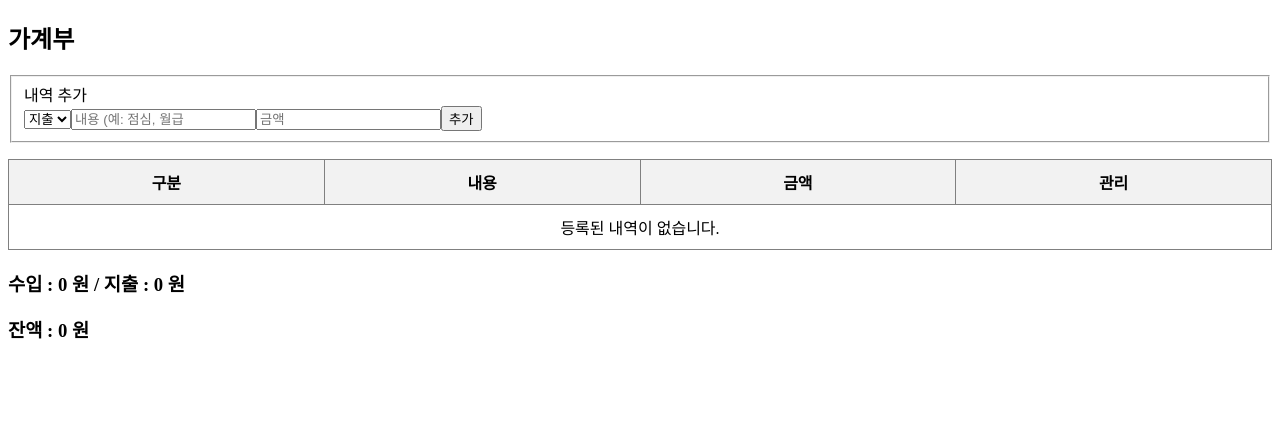
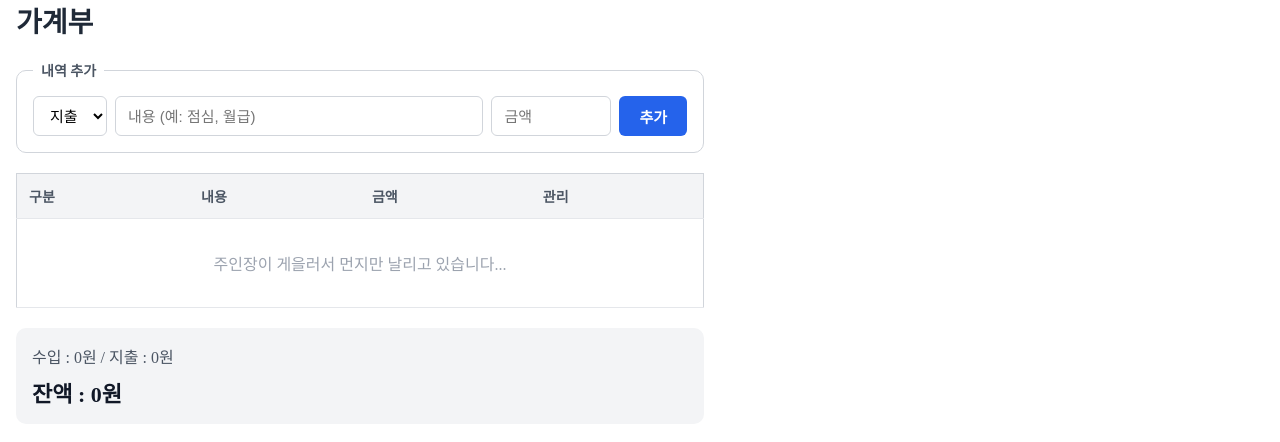
Before and after one commit to ryan7715/react-03-expense, a React (Vite) app: page / in a window 1280 px wide. Shown: the top 442 px of the page. Built offline with nearby package versions, Linux system fonts and the light colour scheme.

Commit message:
스타일링 적용

```diff
--- a/package.json
+++ b/package.json
@@ -22,6 +22,7 @@
     "eslint-plugin-react-hooks": "^7.1.1",
     "eslint-plugin-react-refresh": "^0.5.7",
     "globals": "^17.13.0",
+    "prettier": "^3.9.10",
     "vite": "^8.3.4"
   }
 }
--- a/src/App..jsx
+++ b/src/App..jsx
@@ -1,36 +1,24 @@
-import {useState} from "react";
+import { useState } from "react";
+import styles from "./App.module.css";
 
 function App() {
-    const [type, setType] = useState("expense")
+    const [type, setType] = useState("expense");
     const [title, setTitle] = useState("");
     const [amount, setAmount] = useState("");
     const [list, setList] = useState([]);
 
-    const handleChangeTitle = (event) => {
+    const handleChangeType = event => {
+        setType(event.target.value);
+    };
+    const handleChangeTitle = event => {
         setTitle(event.target.value);
-    }
-    const handleChangeAmount = (event) => {
+    };
+    const handleChangeAmount = event => {
         setAmount(event.target.value);
-    }
-    const handleChangeType = (event) => {
-        setType(event.target.value);
-    }
+    };
 
-    const handleSubmit = (event) => {
+    const handleSubmit = event => {
         event.preventDefault();
-
-
-        // 입력된 3개의 state를 통해 list에 저장할 객체를 만들어야 함
-        // 객체의 프로퍼티는 key : value 의 꼴이고
-        // key 자리에 쓴건 string으로 자바스크립트 가 판단하고
-        // value 자리에 쓴건 변수로 판단
-
-        // list에 저장을 하기 전에,
-        // '저장을 하지 말아야 될 조건' 탐색을 미리 진행해줘야 됨
-
-        // 저장을 하지 말아야 할 조건 1
-        // 숫자가 정삭적이어야 함. => 입력된 숫자가 + 값이어야 함
-
 
         const parseAmount = Number(amount);
         const parseTitle = title.trim();
@@ -39,16 +27,9 @@
             return;
         }
 
-        // 저장을 하지 말아야 할 조건 2
-        // 'title에 글자가 있어야 함'을 체크하기 위해
-        // string 타입의 변수에 trim() 메서드를 쓸 수 있음
-
-
         const newRecord = {
             type: type,
             title: title,
-            // amount(금액)은 input에서 들어올 때 string 으로 들어옴
-            // 이걸 우리는 number 타입으로 변환해서 저장해야 함
             amount: parseAmount,
         };
 
@@ -56,68 +37,54 @@
         setTitle("");
         setAmount("");
         setType("expense");
-    }
+    };
 
-
-    const handleDelete = (index) => {
-        // react는 state의 값을 감시해서 화면을 갱신하는데, 그 감시 대상은 stack 영역임
-        // 그러니까 새로운 array를 만들어서 list를 갱신해줘야 함
-        const newList = list.filter((item, i) => i !== index);
+    const handleDelete = index => {
+        const newList = list.filter((_, i) => i !== index);
         setList(newList);
-    }
-
+    };
 
     const totalIncome = list.reduce((sum, item) => {
-        // type이 income인 것들의 합계
-        // 함수 몸통에 써주는 내용을 하나의 요소가 빠져나온 상태의 식
         return item.type === "income" ? sum + item.amount : sum;
-
     }, 0);
 
     const totalExpense = list.reduce((sum, item) => {
-        // type이 expense의 것들의 합계
         return item.type === "expense" ? sum + item.amount : sum;
     }, 0);
 
     const balance = totalIncome - totalExpense;
 
     return (
-        <>
-            <h2>가계부</h2>
-            <fieldset>
-                <lagend>내역 추가</lagend>
-                <form onSubmit={handleSubmit}>
-                    <select
-                        // select는 사용자가 option을 선택함으로서
-                        // 선택된 option의 value로 select의 value가 '변함'
-                        onChange={handleChangeType}
-                        value={type}
-                    >
+        <div className={styles.container}>
+            <h2 className={styles.title}>가계부</h2>
+            <fieldset className={styles.fieldSet}>
+                <legend className={styles.legend}>내역 추가</legend>
+                <form className={styles.form} onSubmit={handleSubmit}>
+                    <select className={styles.select} onChange={handleChangeType} value={type}>
                         <option value={"expense"}>지출</option>
                         <option value={"income"}>수입</option>
                     </select>
-                    <input placeholder={"내용 (예: 점심, 월급"}
+                    <input
+                        className={styles.input}
+                        placeholder={"내용 (예: 점심, 월급)"}
                         onChange={handleChangeTitle}
                         value={title}
                     />
                     <input
+                        className={styles.amountInput}
                         placeholder={"금액"}
                         type={"number"}
                         min={0}
                         onChange={handleChangeAmount}
+                        value={amount}
                     />
-                    <button type={"submit"}>추가</button>
+                    <button type={"submit"} className={styles.addButton}>
+                        추가
+                    </button>
                 </form>
             </fieldset>
-            <table
-                border={1}
-                cellPadding={10}
-                style={{
-                    width: "100%",
-                    borderCollapse: "collapse",
-                    marginTop: "16px",
-                }}>
-                <thead style={{backgroundColor: "#f2f2f2"}}>
+            <table className={styles.table}>
+                <thead>
                     <tr>
                         <th>구분</th>
                         <th>내용</th>
@@ -126,46 +93,47 @@
                     </tr>
                 </thead>
                 <tbody>
-                {/* 조건부 랜더링 : list 요소가 없으면 안내 문구를 보여주도록 */}
                     {list.length === 0 && (
                         <tr>
-                        <td colSpan={4} style={{textAlign: "center"}}>
-                            등록된 내역이 없습니다.
+                            <td colSpan={4} className={styles.empty}>
+                                주인장이 게을러서 먼지만 날리고 있습니다...
                             </td>
                         </tr>
                     )}
                     {list.map((item, index) => {
                         return (
                             <tr key={index}>
-                            <td>{item.type === "income" ? "수당" : "지출"}</td>
+                                <td>{item.type === "income" ? "수입" : "지출"}</td>
                                 <td>{item.title}</td>
-                            <td style={{
-                                color: item.type === "income" ? "blue" : "red"
-                            }}>
+                                <td
+                                    className={
+                                        item.type === "income" ? styles.income : styles.expense
+                                    }>
                                     {item.type === "income" ? "+" : "-"}
                                     {item.amount.toLocaleString()}
                                 </td>
                                 <td>
-                                <button onClick={() => {
-                                    // 해야 되는 일
-                                    // list에서 index번호의 요소를 삭제
+                                    <button
+                                        className={styles.deleteButton}
+                                        onClick={() => {
                                             handleDelete(index);
-                                }}>삭제
+                                        }}>
+                                        삭제
                                     </button>
                                 </td>
                             </tr>
-                    )
+                        );
                     })}
                 </tbody>
             </table>
-
-            {/*
-            list라고 하는 array (state)를 가지고 하나의 값을 구하는 행위
-            => list.redouce() => 얘의 코드가 길어지겠다.
-            */}
-            <h3>수입 : {totalIncome.toLocaleString()} 원 / 지출 : {totalExpense.toLocaleString()} 원</h3>
-            <h3>잔액 : {balance.toLocaleString()} 원</h3>
-        </>
+            <div className={styles.summary}>
+                <h3 className={styles.summaryText}>
+                    수입 : {totalIncome.toLocaleString()}원 / 지출 : {totalExpense.toLocaleString()}
+                    원
+                </h3>
+                <h3 className={styles.balance}>잔액 : {balance.toLocaleString()}원</h3>
+            </div>
+        </div>
     );
 }
 
--- /dev/null
+++ b/src/App.module.css
@@ -0,0 +1,159 @@
+.container {
+    width: 100%;
+    max-width: 720px;
+    padding: 0 16px;
+    color: #1f2937;
+}
+
+.title {
+    font-size: 28px;
+    font-weight: 700;
+    margin-bottom: 20px;
+}
+
+.fieldSet {
+    border: 1px solid #d1d5db;
+    border-radius: 10px;
+    padding: 16px;
+    background-color: white;
+}
+
+.legend {
+    padding: 0 8px;
+    font-size: 14px;
+    font-weight: 600;
+    color: #4b5563;
+}
+
+.form {
+    display: flex;
+    gap: 8px;
+}
+
+.select,
+.input,
+.amountInput {
+    height: 40px;
+    padding: 0 12px;
+    font-size: 15px;
+    border: 1px solid #d1d5db;
+    border-radius: 6px;
+    background-color: white;
+}
+
+.select:hover,
+.input:hover,
+.amountInput:hover
+.input:focus,
+.amountInput:focus{
+    outline: 2px solid #2563eb;
+    border-color: #2563eb;
+}
+
+/*
+    select 태그는 기본적으로 갖고 있는 option에서 화면에 출력되는 내용들 중
+    가장 긴게 출력됐을 때의 크기를 최소값으로 가짐
+ */
+
+.input {
+    flex: 1;
+    min-width: 0;
+}
+
+.amountInput {
+    width: 120px;
+}
+
+.addButton {
+    height: 40px;
+    padding: 0 20px;
+    font-size: 15px;
+    font-weight: 600;
+    color: white;
+    background-color: #2563eb;
+    border: none;
+    border-radius: 6px;
+    cursor: pointer;
+}
+
+.addButton:hover {
+    background-color: #1d4ed8;
+}
+
+.table {
+    width: 100%;
+    margin-top: 20px;
+    border-collapse: collapse;
+    background-color: white;
+    border: 1px solid #d1d5db;
+}
+
+.table th,
+.table td {
+    padding: 12px;
+    text-align: left;
+    border-bottom: 1px solid #e5e7eb;
+}
+
+.table thead {
+    background-color: #f3f4f6;
+}
+
+.table th {
+    font-size: 14px;
+    font-weight: 600;
+    color: #4b5563;
+}
+
+.table tbody tr:hover {
+    background-color: #f9fafb;
+}
+
+.table td.empty {
+    text-align: center;
+    padding: 32px 12px;
+    color: #9ca3af;
+}
+
+.income {
+    color: #2563eb;
+    font-weight: 600;
+}
+
+.expense {
+    color: #dc2626;
+    font-weight: 600;
+}
+
+.deleteButton {
+    padding: 6px 12px;
+    font-size: 13px;
+    color: #dc2626;
+    border: 1px solid #fca5a5;
+    border-radius: 6px;
+    cursor: pointer;
+}
+
+.deleteButton:hover {
+    background-color: #fef2f2;
+}
+
+.summary {
+    margin-top: 20px;
+    padding: 16px;
+    border-radius: 10px;
+    background-color: #f3f4f6;
+}
+
+.summaryText {
+    font-size: 16px;
+    font-weight: 500;
+    color: #4b5563;
+}
+
+.balance {
+    margin-top: 8px;
+    font-size: 22px;
+    font-weight: 700;
+    color: #111827;
+}
--- /dev/null
+++ b/src/global.css
@@ -0,0 +1,5 @@
+* {
+    box-sizing: border-box;
+    margin: 0;
+    padding: 0;
+}
--- a/src/main.jsx
+++ b/src/main.jsx
@@ -1,6 +1,7 @@
 import { StrictMode } from 'react'
 import { createRoot } from 'react-dom/client'
 import App from './App..jsx'
+import "./global.css"
 
 createRoot(document.getElementById('root')).render(
   <StrictMode>
```
Also changed, not shown: prettier.config.mjs (added, +13 -0 lines), 1 other file (tests, documents, lock files or other folders). Lines whose indentation alone changed are shown as unchanged.
